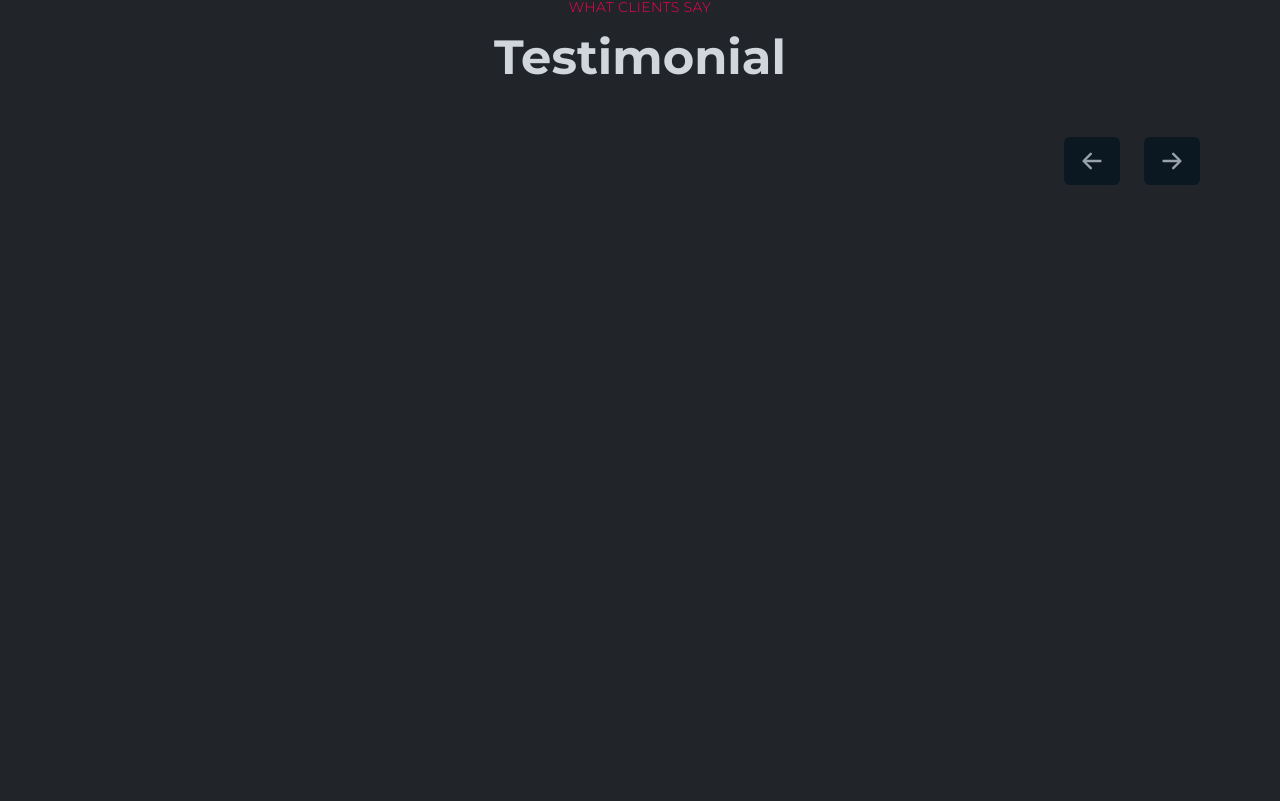
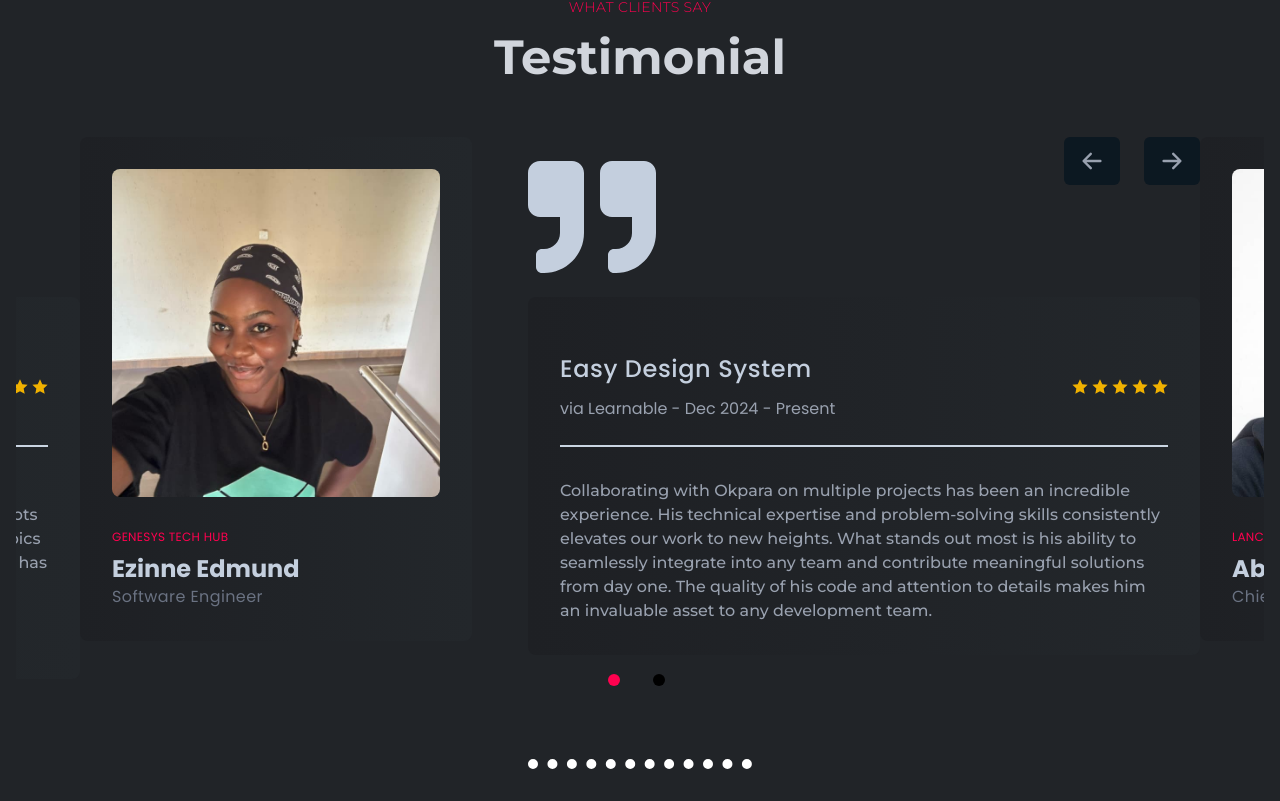
Before and after one commit to Okpara202/my-portfolio, a React (Vite) app: page / in a window 1280 px wide. Shown: the part 4739-5540 px from the top of the page. Built offline with nearby package versions, Linux system fonts and the light colour scheme.

Commit message:
fixed horizontal overflow issue

```diff
--- a/src/index.css
+++ b/src/index.css
@@ -1,4 +1,6 @@
 @import "tailwindcss";
+@import "slick-carousel/slick/slick.css";
+@import "slick-carousel/slick/slick-theme.css";
 
 @custom-variant dark (&:where(.dark, .dark *));
 
@@ -90,6 +92,14 @@ video {
   height: auto;
 }
 
+/* Allow slick slider to overflow horizontally for carousel functionality */
+.slick-slider,
+.slick-list,
+.slick-track {
+  max-width: none !important;
+  overflow: visible !important;
+}
+
 .w-full {
   max-width: 100vw;
 }
```
